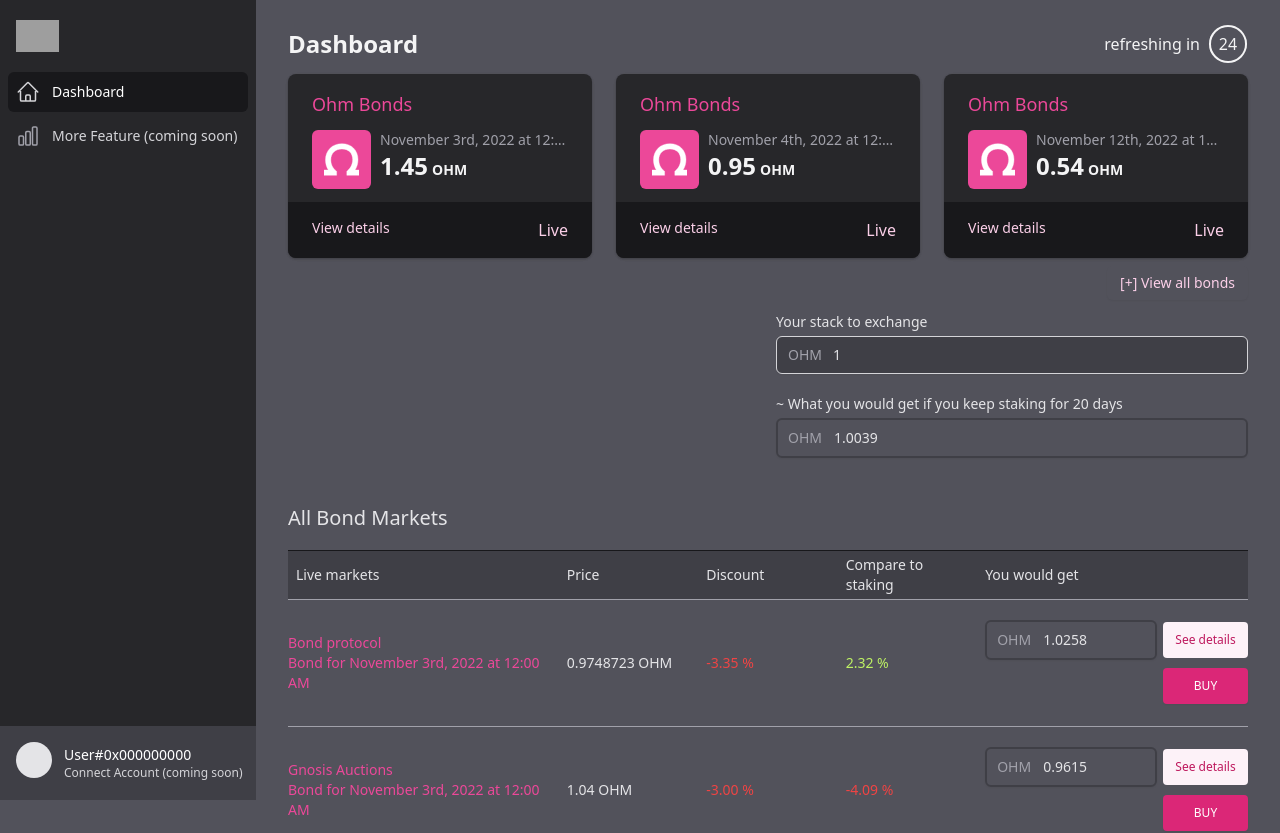
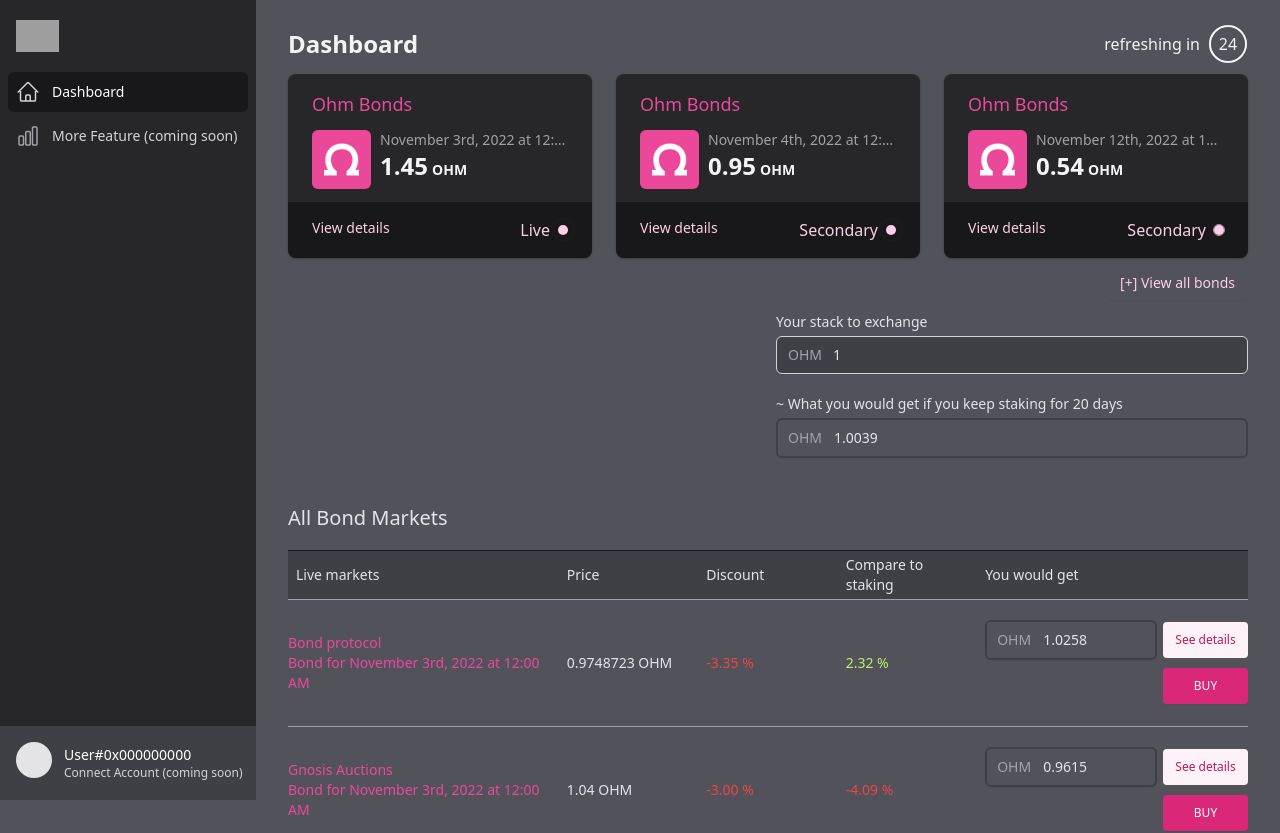
Before and after one commit to laurianek/ohmie-dashboard, a React (Vite) app: page / in a window 1280 px wide. Shown: the top 833 px of the page. Built offline with nearby package versions, Linux system fonts and the light colour scheme; grey boxes are pictures that could not be loaded.

Commit message:
MVP - app frontend ready - needs the backend wires

```diff
--- a/src/App.css
+++ b/src/App.css
@@ -1,4 +1,3 @@
-
 .component-countdown svg circle {
     stroke-dasharray: 113px;
     stroke-dashoffset: 0;
--- a/src/components/BondCard.jsx
+++ b/src/components/BondCard.jsx
@@ -69,16 +69,17 @@ export default function BondCard({ bond, className }) {
                   'font-medium'
                 )}
               >
-                View details
+                {isActive ? 'Current' : 'View details'}
               </a>
             </div>
             <div
               className={classNames(
                 isActive ? 'text-parisII-100' : 'text-paris-200',
-                'text-right font-medium w-1/2'
+                'font-medium w-1/2 flex items-center justify-end'
               )}
             >
-              Live
+              {bond.live_markets.length > 0 ? 'Live' : 'Secondary'}{' '}
+              <PulsingDot />
             </div>
           </div>
         </dd>
@@ -86,3 +87,18 @@ export default function BondCard({ bond, className }) {
     </li>
   );
 }
+
+function PulsingDot() {
+  return (
+    <div className="ring-container inline-block relative ml-2">
+      <div
+        data-name="ringring"
+        className="border-[1px] border-current absolute w-[12px] h-[12px] rounded-full left-[-1px] top-[-1px] opacity-70 animate-ping"
+      />
+      <div
+        data-name="circle"
+        className="w-[10px] h-[10px] bg-current rounded-full"
+      />
+    </div>
+  );
+}
```
